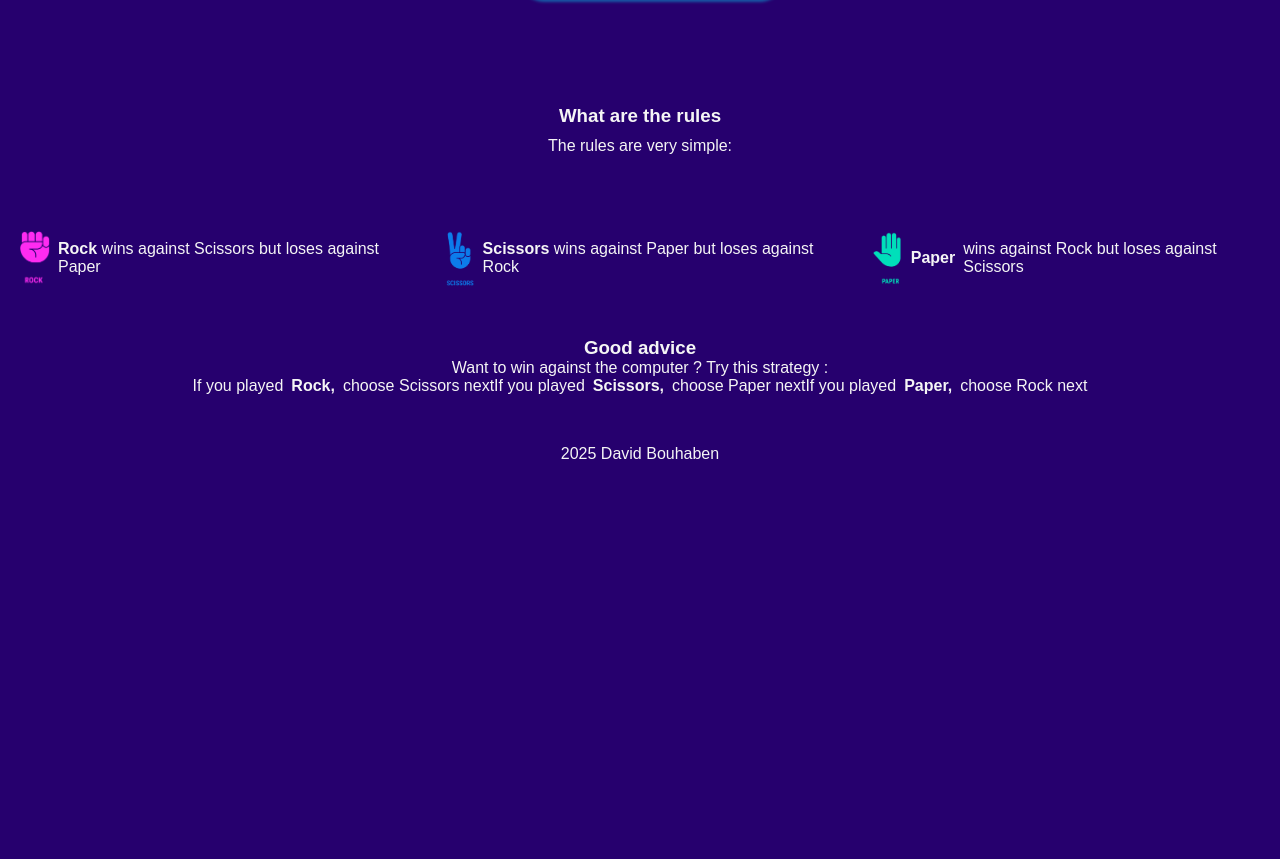
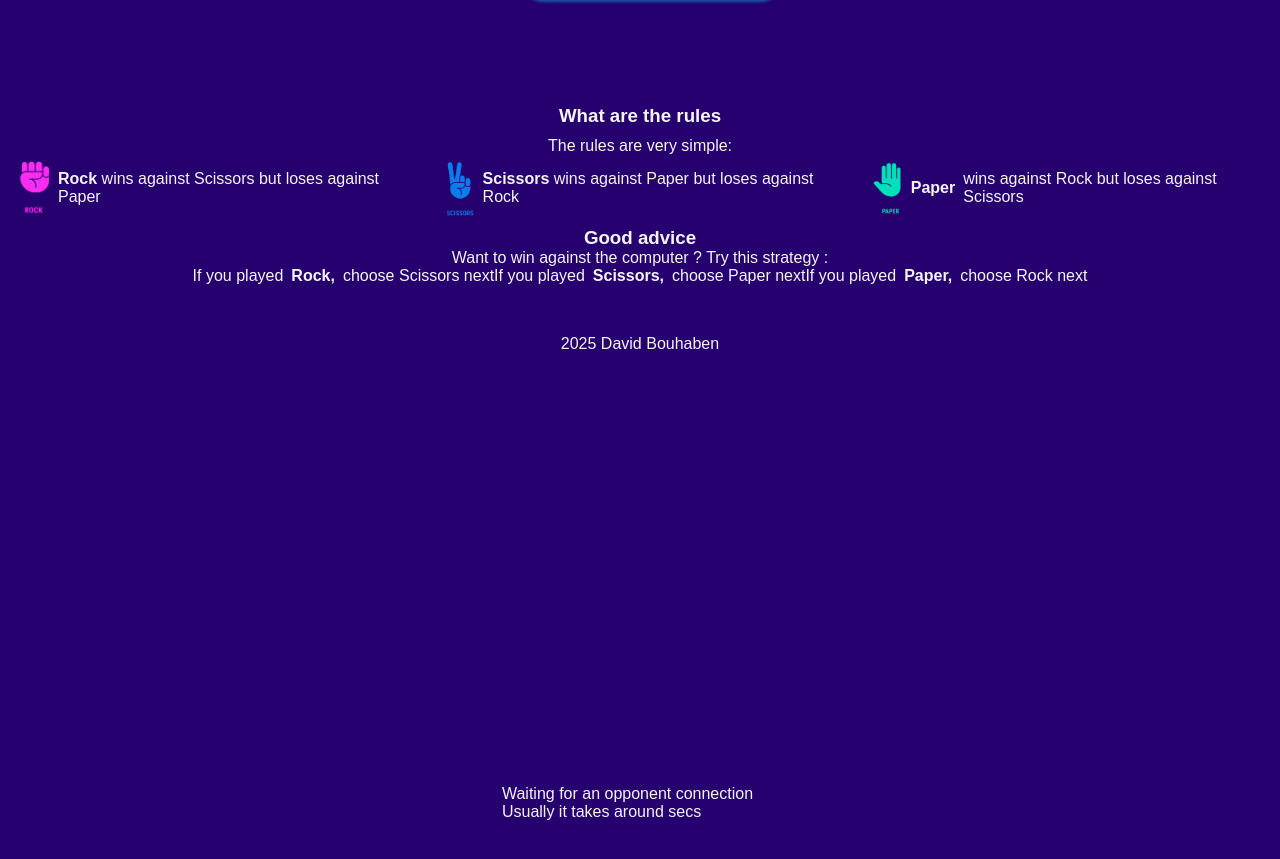
Before and after one commit to Darkheadbanger/Project-1-Rock-Paper-Scissors, a plain HTML site: page index.html in a window 1280 px wide. Shown: the part 367-1226 px from the top of the page. Before the commit the page ends 880 px from the top, so only its background shows below. Drawn offline with Linux system fonts and the light colour scheme.

Commit message:
Refactor code structure for improved readability and maintainability

```diff
--- a/index.html
+++ b/index.html
@@ -22,7 +22,9 @@
 
       <section>
         <main>
-          <button type="button" id="start-game-btn" class="button-play">Play the game</button>
+          <button type="button" id="start-game-btn" class="button-play">
+            Play the game
+          </button>
         </main>
       </section>
 
@@ -77,6 +79,12 @@
         </div>
       </footer>
     </div>
+    <div id="loading-page" class="loading-page-show ">
+      <div>
+        <div class="waitting-info"><p> Waiting for an opponent connection </p><p class="loader"></p></div>
+        <p> Usually it takes around <span id="waitting-time"></span> secs </span>
+      </section>
+    </div>
     <script src="js/index.js"></script>
   </body>
 </html>
--- a/js/index.js
+++ b/js/index.js
@@ -2,7 +2,9 @@
 
 const welcomePage = document.getElementById("welcome-page");
 const playButton = document.getElementById("start-game-btn");
+const loadingPage = document.getElementById("loading-page");
 
 playButton.addEventListener("click", (e) => {
   welcomePage.classList.add("welcome-page-hidden");
+  welcomePage.classList.add("loading-page-show");
 });
--- a/styles/style.css
+++ b/styles/style.css
@@ -78,7 +78,7 @@ main button:active {
   display: flex;
   flex-direction: column;
   align-items: center;
-  padding: 20px 0 50px 0;
+  padding: 20px 0 10px 0;
 }
 
 .rules h3 {
@@ -86,7 +86,7 @@ main button:active {
 }
 
 .rules-subtitle {
-  padding: 10px 0 75px 0;
+  padding: 10px 0 5px 0;
 }
 
 .footer-content ul {
@@ -120,7 +120,7 @@ main button:active {
   align-items: center;
 }
 .good-advice h3 p {
-  margin: 20px 0;
+  margin: 5px 0;
 }
 
 .copyright {
@@ -128,3 +128,33 @@ main button:active {
   display: flex;
   justify-content: center;
 }
+
+/* Loading page */
+#loading-page {
+  display: flex;
+  flex-direction: column;
+  justify-content: center;
+  align-items: center;
+  height: 100vh;
+}
+
+.waitting-info {
+  display: flex;
+  flex-direction: row;
+  gap: 5px;
+}
+
+/* HTML: <div class="loader"></div> */
+.loader {
+  width: 20px;
+  aspect-ratio: 4;
+  background: radial-gradient(circle closest-side, #f5f5f5 90%, #0000) 0 /
+    calc(100% / 3) 100% space;
+  clip-path: inset(0 100% 0 0);
+  animation: l1 1s steps(4) infinite;
+}
+@keyframes l1 {
+  to {
+    clip-path: inset(0 -34% 0 0);
+  }
+}
```
Also changed, not shown: assets/images/ellipse-dots.gif (added).
